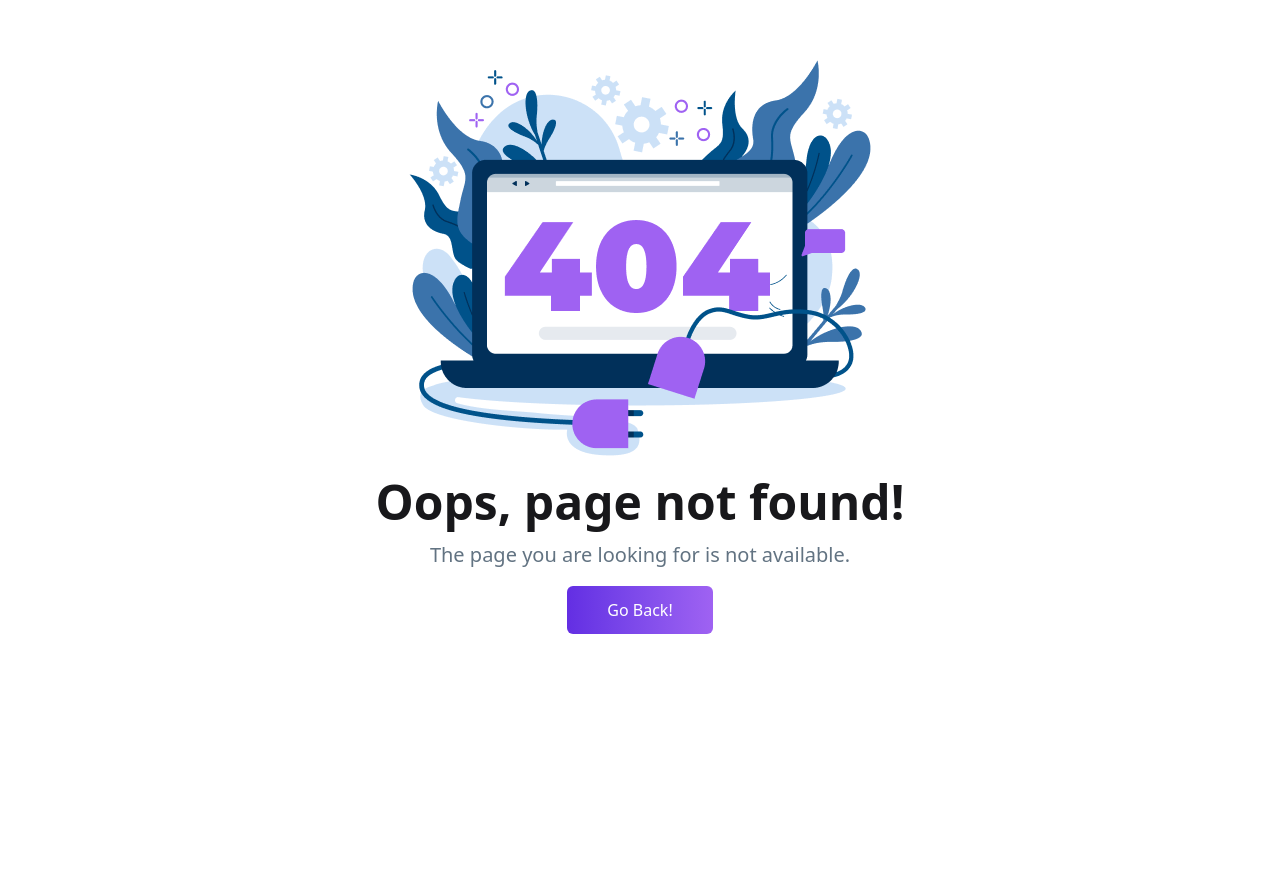
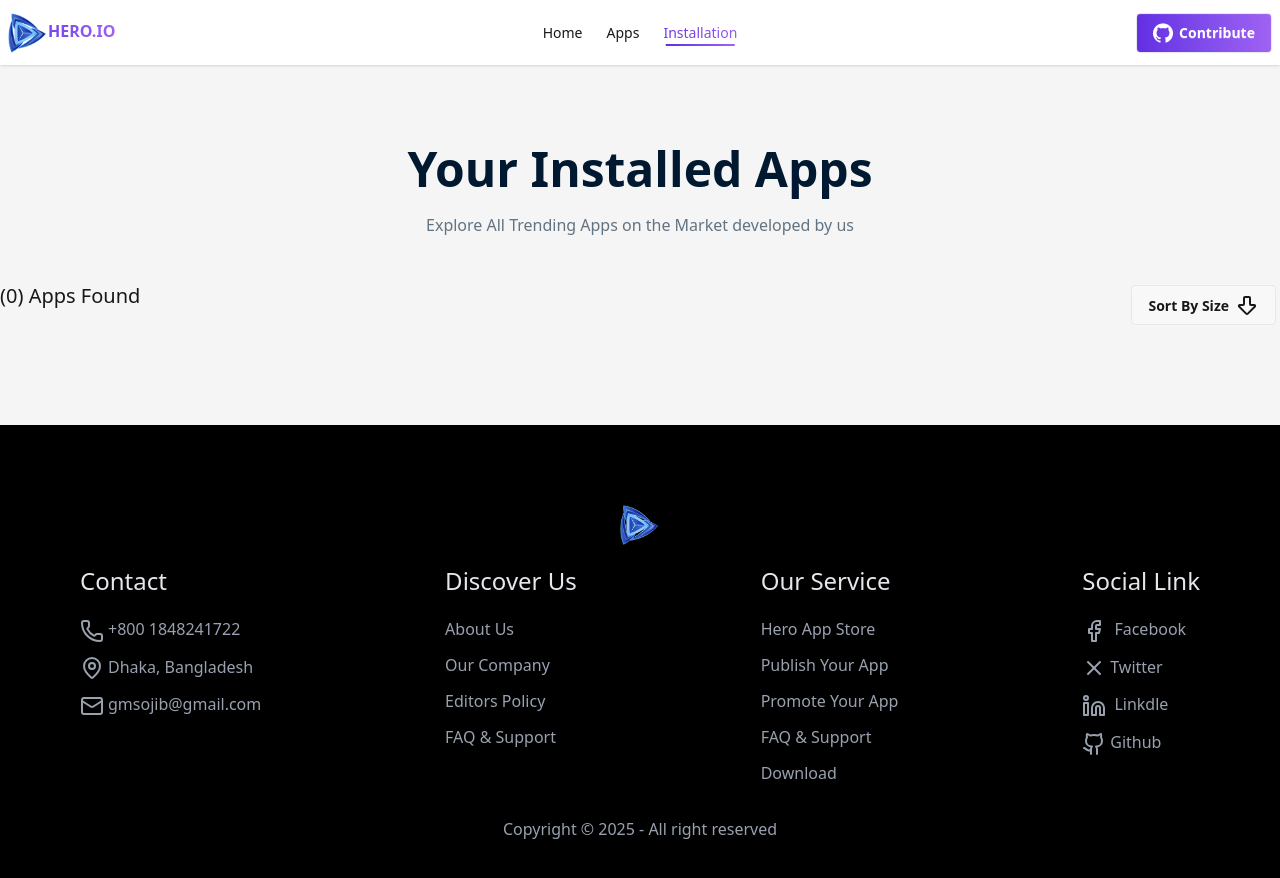
Before and after one commit to gmsojibhosen/hero-io, a React (Vite) app: page /installation/1 in a window 1280 px wide. Before the commit this address had no page. Shown: the top 878 px of the page. Before the commit the page ends 800 px from the top, so only its background shows below. Built offline with nearby package versions, Linux system fonts and the light colour scheme.

Commit message:
installation ul add localSotoredget data add

```diff
--- a/src/components/AppDetails/AppDetails.jsx
+++ b/src/components/AppDetails/AppDetails.jsx
@@ -1,5 +1,5 @@
 
-import {  useLoaderData, useParams } from 'react-router';
+import {  Link, useLoaderData, useParams } from 'react-router';
 import downloadIcon from '../../assets/icon-downloads.png';
 import ratingIcon from '../../assets/icon-ratings.png';
 import reviewIcon from '../../assets/icon-review.png';
@@ -12,9 +12,10 @@ const AppDetails = () => {
     const appId = parseInt(id)
     const appsData = useLoaderData()
 
-    const apps = appsData.find(a => a.id === appId)
+    const apps = appsData.find(a => a.id === appId);
+    if (!apps) return <p>App not found</p>;
 
-    console.log(typeof apps)
+
    const appID = apps.id;
   const {image, title,downloads,ratingAvg, companyName,size,reviews,ratings,description} = apps;
 
@@ -72,7 +73,7 @@ const handleSetLoclaStore = () => {
                   </div>
 
                 </div>
-                <button onClick={() => handleSetLoclaStore()} className=' mt-5 font-semibold text-[1.25rem] bg-[#00D390] rounded-sm text-white py-3.5 px-5'>Install Now ({size} MB)</button>
+                <Link to = {`/installation/${appID}`}><button onClick={() => handleSetLoclaStore()} className=' mt-5 font-semibold text-[1.25rem] bg-[#00D390] rounded-sm text-white py-3.5 px-5'>Install Now ({size} MB)</button></Link>
             </div>
             </div>
 
--- a/src/components/AppsFound/AppsFound.jsx
+++ b/src/components/AppsFound/AppsFound.jsx
@@ -1,9 +1,62 @@
 import React from 'react';
+import download from '../../assets/icon-downloads.png';
+import rating from '../../assets/icon-ratings.png';
+const AppsFound = ({app}) => {
 
-const AppsFound = () => {
+
+
+
+
+
+
+
+
+
+
+
+
+
+
+
+         const {image, title,downloads,ratingAvg,size} = app;
+
+
+const formatDownloads = (num) => {
+  if (num >= 1_000_000_000) return (num / 1_000_000_000).toFixed(1) + 'B';
+  if (num >= 1_000_000) return (num / 1_000_000).toFixed(1) + 'M';
+  if (num >= 1_000) return (num / 1_000).toFixed(1) + 'K';
+  return num.toString();
+};
+
     return (
-        <div>
+        <div className='bg-white p-4 mb-5 flex items-center justify-between '>
 
+            <div className='flex justify-between items-center gap-4'>
+                <div className='w-20 h-20 rounded-sm bg-[#f4efef]'>
+                <img src={image} alt={title} />
+            </div>
+            <div>
+                <h2 className='text-[1.25rem] font-medium mb-4'>{title}</h2>
+                <div>
+                    <div className='flex justify-between items-center ga-4'>
+                        <div className='text-[#00D390]  px-4 py-1 font-medium flex items-center gap-1.5'>
+                                <img className='w-4 h-3.5 ' src={download} />
+                                <p>{formatDownloads(downloads)}</p>
+                                    </div>
+
+                        <div className='text-[#00D390]  px-4 py-1 font-medium flex items-center gap-1.5'>
+                        <img className='w-4 h-3.5 ' src={rating} />
+                                    <p>{ratingAvg}</p>
+                                            </div>
+                                        <div>{size} MB</div>
+                                                    </div>
+                </div>
+            </div>
+
+            </div>
+            <div>
+                 <button className=' mt-5 font-semibold text-[1.25rem] bg-[#00D390] rounded-sm text-white py-3 px-5'>Uninstall</button>
+            </div>
         </div>
     );
 };
--- a/src/components/Charts/Charts.jsx
+++ b/src/components/Charts/Charts.jsx
@@ -20,7 +20,7 @@ const Charts = ({ ratings }) => {
     <div className="w-full h-90" style={{ width: "100%", height: 400 }}>
 
       <ResponsiveContainer>
-        <BarChart layout="vertical" data={data} >
+        <BarChart layout="vertical" data={data} margin={top-0} >
           <XAxis type="number"/>
           <YAxis
             dataKey="name"
--- a/src/pages/Installation/Installation.jsx
+++ b/src/pages/Installation/Installation.jsx
@@ -1,8 +1,27 @@
-import React from 'react';
+
 import AppsFound from '../../components/AppsFound/AppsFound';
 import { ArrowBigDown } from 'lucide-react';
 
+import { useLoaderData,} from 'react-router';
+
 const Installation = () => {
+
+const getLocalStored = () => {
+    const stored = localStorage.getItem('apps');
+    return stored ? JSON.parse(stored) : [];
+}
+const localAppIds = getLocalStored();
+ const appData = useLoaderData();
+
+
+         const installedApps = appData.filter(app => localAppIds.includes(app.id));
+
+
+
+
+
+
+
     return (
         <section className='py-20 max-w-7xl mx-auto'>
              <div className='text-center '>
@@ -10,16 +29,22 @@ const Installation = () => {
                 <p className='text-[#627382] leading-8'>Explore All Trending Apps on the Market developed by us</p>
             </div>
                  <div className=' flex justify-between  mt-10 mb-4'>
-                    <p className='font-semibold text-2xl'>({}) Apps Found</p>
+                    <p className='font-medium text-[20px]'>({installedApps.length}) Apps Found</p>
                     <div className="dropdown dropdown-end">
-  <div tabIndex={0} role="button" className="btn m-1">Sort By Size <ArrowBigDown className="bg-linear-to-r from-[#632EE3] to-[#9F62F2] bg-text-clip text-transparent " /></div>
+  <div tabIndex={0} role="button" className="btn m-1">Sort By Size <ArrowBigDown /></div>
   <ul tabIndex="-1" className="dropdown-content menu bg-base-100 rounded-box z-1 w-52 p-2 shadow-sm">
     <li><a>Item 1</a></li>
     <li><a>Item 2</a></li>
   </ul>
 </div>
                 </div>
-            <AppsFound></AppsFound>
+            {
+
+
+
+                 installedApps.map(app => <AppsFound key={app.id} app={app}></AppsFound>)
+
+            }
         </section>
     );
 };
--- a/src/routes/routes.jsx
+++ b/src/routes/routes.jsx
@@ -5,6 +5,7 @@ import Home from "../pages/Home/Home";
 import Apps from "../pages/Apps/Apps";
 import Installation from "../pages/Installation/Installation";
 import AppDetails from "../components/AppDetails/AppDetails";
+import AppsFound from "../components/AppsFound/AppsFound";
 
 
 export const router = createBrowserRouter([
@@ -32,10 +33,17 @@ export const router = createBrowserRouter([
 
     },
 
+    // {
+    //     path:'appsFound/:id',
+    //      loader: async () => fetch('/appsData.json').then(res => res.json()),
+    //      Component: AppsFound
+    // },
+
 
 
             {
-                path: 'installation',
+                path: 'installation/:id',
+                loader: async () => fetch('/appsData.json').then(res => res.json()),
                 Component: Installation,
             },
 
```
